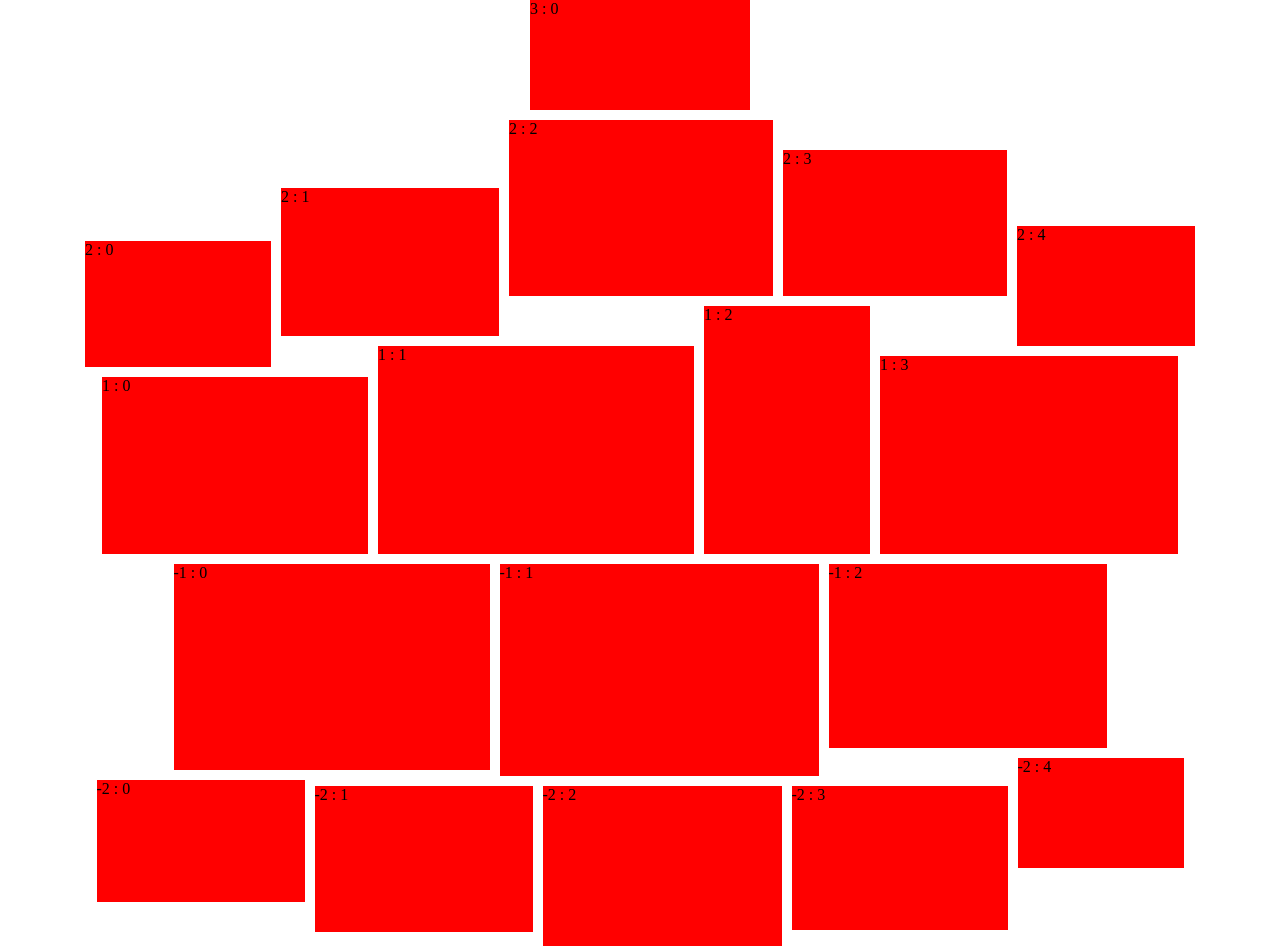
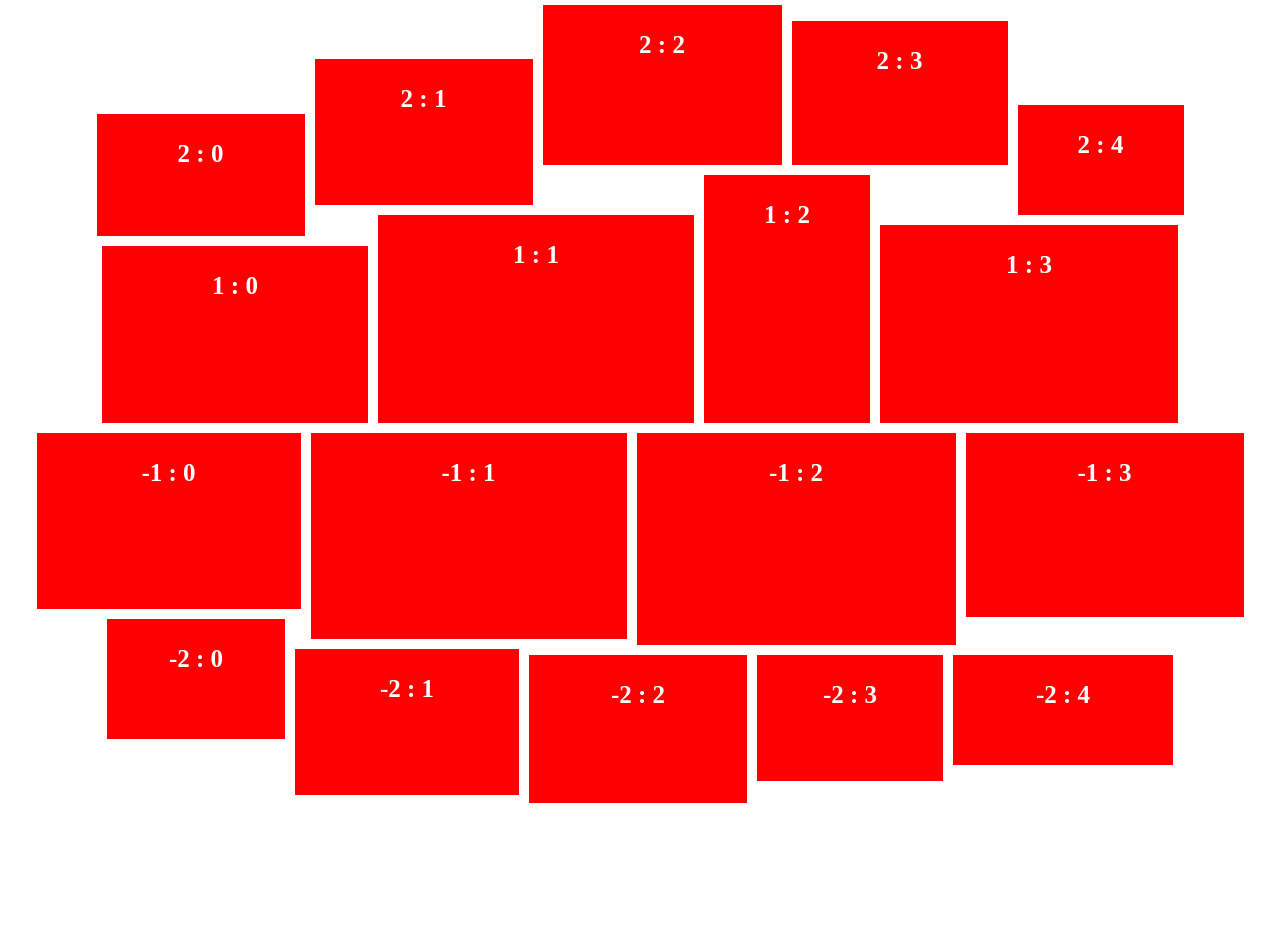
Before and after one commit to jslayer/spiral.js, a plain HTML site: page spiral.html in a window 1280 px wide. After the commit the page ends 823 px from the top, so only its background shows below. Drawn offline with Linux system fonts and the light colour scheme.

Commit message:
some changes

```diff
--- a/spiral.html
+++ b/spiral.html
@@ -12,10 +12,14 @@
     }
     .container {
       position : relative;
-      padding : 20px 0;
     }
     .container div {
-      transition: all 0.7s ease;
+      transition: top 0.7s ease-out, left 0.67s ease;
+      line-height: 80px;
+      text-align: center;
+      font-weight: bold;
+      color: #FFF;
+      font-size : 25px;
     }
   </style>
 </head>
--- a/spiral.js
+++ b/spiral.js
@@ -47,6 +47,13 @@ var containerSize;
 
 var border = 10;
 
+var containerPadding = {
+  left   : 15,
+  top    : 5,
+  right  : 15,
+  bottom : 5
+};
+
 var rows = {};
 var rowIndex;
 
@@ -71,7 +78,7 @@ function prepareRowIndex(box) {
       width += item.width;
     });
 
-    if (box.width + width + 100 > containerSize.width) {
+    if (box.width + width + containerPadding.left + containerPadding.right + border*2 > containerSize.width) {
       rowIndex *= -1;
       if (rowIndex > 0) {
         rowIndex++;
@@ -100,7 +107,7 @@ function paint() {
   while(--boxesCounter >= 0) {
     var box = boxes[boxesCounter];
 
-    if (box.width + border * 2 > containerSize.width) {
+    if (box.width + containerPadding.left + containerPadding.right + border*2 > containerSize.width) {
       //skip long picture
       continue;
     }
@@ -146,7 +153,7 @@ function paint() {
       }
     });
 
-    var centerLeft = ((containerSize.width - rowWidth) / 2);
+    var centerLeft = ((containerSize.width - rowWidth + containerPadding.left - containerPadding.right) / 2);
 
     row.forEach(function(item, index) {
 
@@ -171,9 +178,9 @@ function paint() {
       if (Math.abs(currentRowIndex) > 1) {
         nearRow = rows[currentRowIndex - (currentRowIndex > 0 ? 1 : -1)].filter(function(item, ix) {
           var result = false,
-            x1 = this.left,
-            x2 = item.left + border,//???
-            xw1 = x1 + this.width,
+            x1 = this.left - border,
+            x2 = item.left,//???
+            xw1 = x1 + this.width + border,
             xw2 = x2 + item.width;
 
           if (x1 >= x2 && x1 <= xw2 || xw1 >= x2 && xw1 <= xw2 || x2 >= x1 && x2 <= xw1 || xw2 >= x1 && xw2 <= xw1) {
@@ -208,7 +215,8 @@ function paint() {
 
   var container = document.querySelector('.container');
 
-  container.style.top = -1 * minTop + 'px';
+  container.style.top = -1 * minTop + containerPadding.top + 'px';
+  container.style.minHeight = heightFilled.top + heightFilled.bottom - containerPadding.top + containerPadding.bottom - Math.abs(minTop) + 'px';
 
   var i;
 
```
